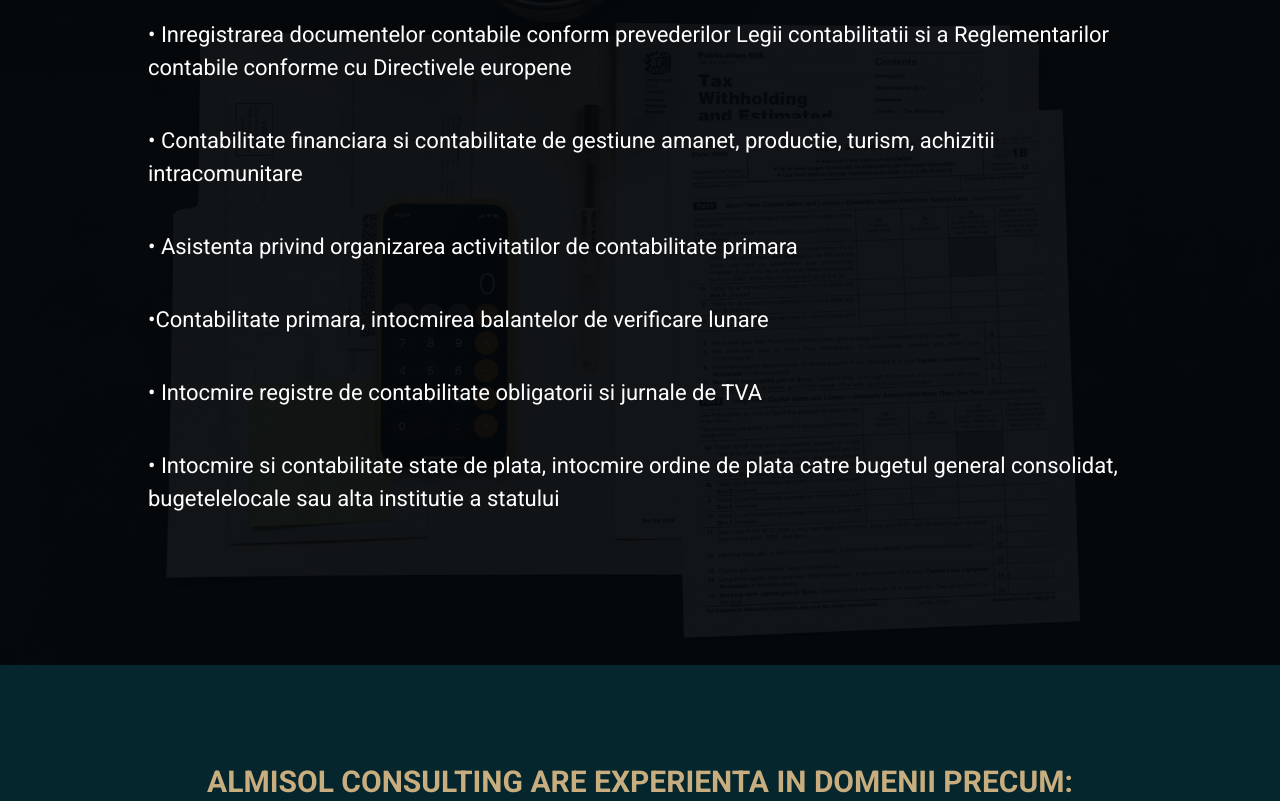
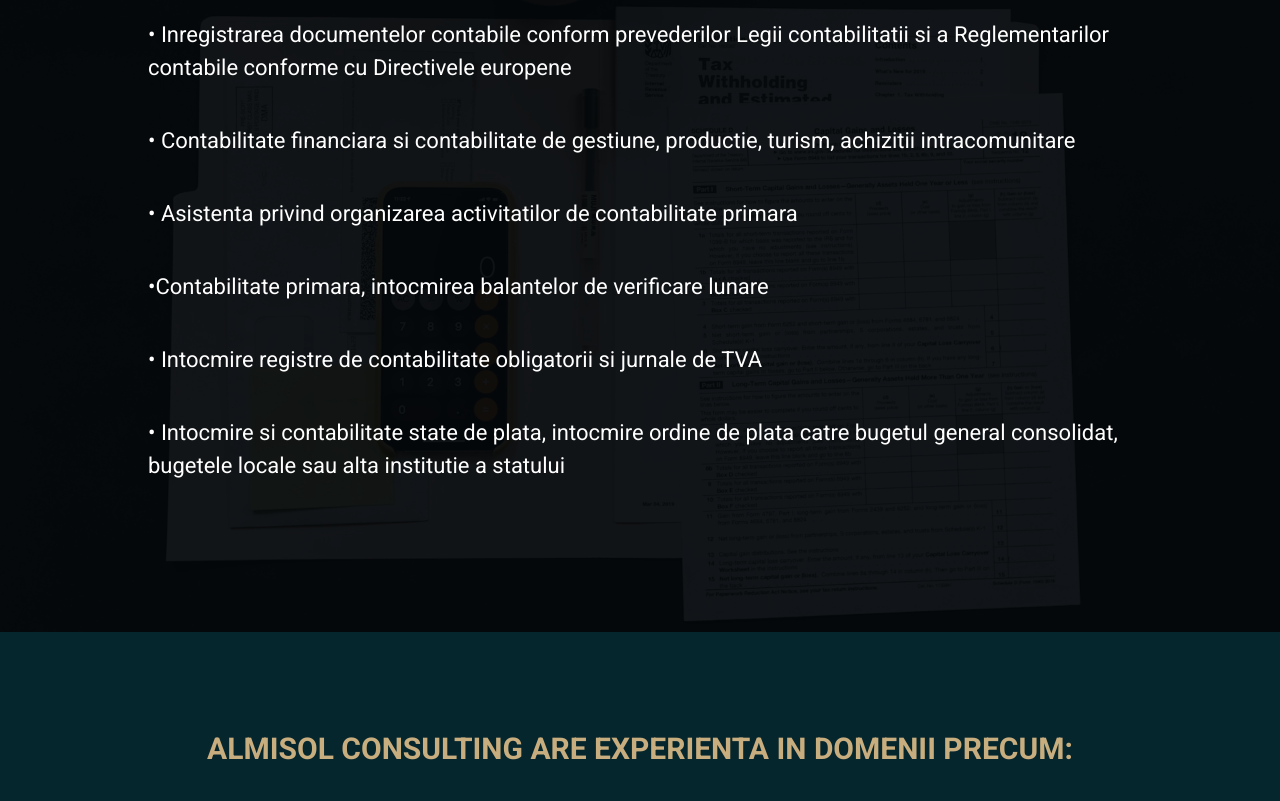
Before and after one commit to aallex23/sitee, a plain HTML site: page Contabilitate.html in a window 1280 px wide. Shown: the part 1060-1861 px from the top of the page. Drawn offline with Linux system fonts and the light colour scheme.

Commit message:
Contabilitate.html

```diff
--- a/Contabilitate.html
+++ b/Contabilitate.html
@@ -194,7 +194,7 @@ servicii de contabilitate: </h2>
         <p style="font-size: 22px;">&bull; Inregistrarea documentelor contabile conform prevederilor Legii contabilitatii si a Reglementarilor contabile conforme cu Directivele europene</p>
 		<div class="extra-space-l"></div>
 
-	<p style="font-size: 22px;">&bull; Contabilitate financiara si contabilitate de gestiune amanet, productie,
+	<p style="font-size: 22px;">&bull; Contabilitate financiara si contabilitate de gestiune, productie,
          turism, achizitii intracomunitare</p>
 		<div class="extra-space-l"></div>
 
@@ -208,7 +208,7 @@ servicii de contabilitate: </h2>
 		 <div class="extra-space-l"></div>
 
 	<p style="font-size: 22px;">&bull;  Intocmire si contabilitate state de plata, intocmire ordine de plata
-	catre bugetul general consolidat, bugetelelocale sau alta institutie a statului</p>
+	catre bugetul general consolidat, bugetele locale sau alta institutie a statului</p>
 		 <div class="extra-space-l"></div>
 
 
@@ -235,17 +235,16 @@ servicii de contabilitate: </h2>
 
     <div class="center-text">
         <p style="font-size: 22px;">
+
+<br> &bull;contabilitate comert en-gross si cu amanuntul
 <br> &bull;contabilitate achizitii – livrari intracomunitare
 <br> &bull;contabilitate productie
 <br> &bull; contabilitate prestari servicii intracomunitare
-<br> &bull;contabilitate casa amanet
-<br> &bull;contabilitate casa schimb valutar
 <br> &bull;contabilitate hotel-restaurant,
 <br> &bull;contabilitate turism
-<br> &bull;contabilitate comert en-gross si cu amanuntul
 <br> &bull; contabilitate constructii
 <br> &bull;contabilitate facrmacie
-<br> &bull;etc. </p>
+
 
 
     </div>
```
